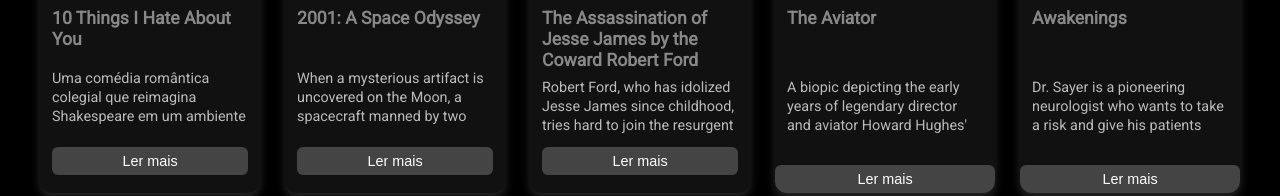
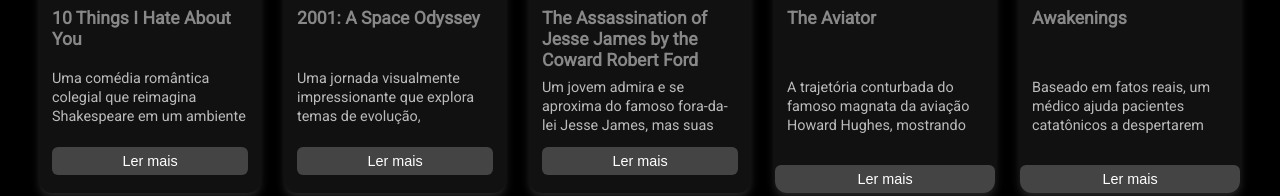
Before and after one commit to Ramalho-Sites/my-watch-list-movies, a plain HTML site: page index.html in a window 1280 px wide. Shown: the part 466-662 px from the top of the page. Drawn offline with Linux system fonts and the light colour scheme.

Commit message:
testes dos filme 1 2 3 4 5

```diff
--- a/index.html
+++ b/index.html
@@ -174,7 +174,7 @@
 </div>
 <div aria-atomic="true" aria-live="polite" class="posters-grid" id="postersGrid">
 
-<!-- Início do filme -->
+<!-- Início do filme 1  -->
 <div class="poster-card" data-description="Uma comédia romântica colegial que reimagina Shakespeare em um ambiente moderno. A história acompanha adolescentes lidando com amor, rebeldia e autoafirmação." data-link="https://hydrahd.sh/movie/53542-watch-10-things-i-hate-about-you-1999-online" data-title="10 Things I Hate About You" tabindex="0">
   <img alt="Poster de 10 Things I Hate About You" class="poster-image" height="450" src="imagens/10_Things_I_Hate_About_You.jpg" width="300"/>
   <div class="poster-info">
@@ -183,39 +183,39 @@
     <button class="read-more-btn" onclick="openModalFromCard(this, event)">Ler mais</button>
   </div>
 </div>
-<!-- Início do filme -->
-<div class="poster-card" data-description="When a mysterious artifact is uncovered on the Moon, a spacecraft manned by two humans and one supercomputer is sent to Jupiter to find its origins." data-link="https://www.imdb.com/title/tt0062622/" data-title="2001: A Space Odyssey" tabindex="0">
+<!-- Início do filme 2  -->
+<div class="poster-card" data-description="Uma jornada visualmente impressionante que explora temas de evolução, inteligência artificial e a vastidão do espaço. Um marco da ficção científica." data-link="https://netplayz.ru/watch?type=movie&amp;id=62" data-title="2001: A Space Odyssey" tabindex="0">
   <img alt="Poster de 2001: A Space Odyssey" class="poster-image" height="450" src="imagens/2001.png" width="300"/>
   <div class="poster-info">
     <div class="poster-title">2001: A Space Odyssey</div>
-    <div class="poster-description">When a mysterious artifact is uncovered on the Moon, a spacecraft manned by two humans and one supercomputer is sent to Jupiter to find its origins.</div><button class="read-more-btn" onclick="openModalFromCard(this, event)">Ler mais</button>
+    <div class="poster-description">Uma jornada visualmente impressionante que explora temas de evolução, inteligência artificial e a vastidão do espaço. Um marco da ficção científica..</div><button class="read-more-btn" onclick="openModalFromCard(this, event)">Ler mais</button>
   </div>
 </div>
-<!-- Início do filme -->
-<div class="poster-card" data-description="Robert Ford, who has idolized Jesse James since childhood, tries hard to join the resurgent gang of the Missouri outlaw, but gradually becomes resentful of the bandit leader." data-link="https://www.imdb.com/title/tt0443680/" data-title="The Assassination of Jesse James by the Coward Robert Ford" tabindex="0">
+<!-- Início do filme 3 -->
+<div class="poster-card" data-description="Um jovem admira e se aproxima do famoso fora-da-lei Jesse James, mas suas intenções escondem algo mais. Um faroeste lento e profundo sobre fama e traição." data-link="https://netplayz.ru/watch?type=movie&amp;id=4512" data-title="The Assassination of Jesse James by the Coward Robert Ford" tabindex="0">
   <img alt="Poster de The Assassination of Jesse James by the Coward Robert Ford" class="poster-image" height="450" src="imagens/The_Assassination_of_Jesse_James.jpg" width="300"/>
   <div class="poster-info">
     <div class="poster-title">The Assassination of Jesse James by the Coward Robert Ford</div>
-    <div class="poster-description">Robert Ford, who has idolized Jesse James since childhood, tries hard to join the resurgent gang of the Missouri outlaw, but gradually becomes resentful of the bandit leader.</div><button class="read-more-btn" onclick="openModalFromCard(this, event)">Ler mais</button>
+    <div class="poster-description">Um jovem admira e se aproxima do famoso fora-da-lei Jesse James, mas suas intenções escondem algo mais. Um faroeste lento e profundo sobre fama e traição.</div><button class="read-more-btn" onclick="openModalFromCard(this, event)">Ler mais</button>
   </div>
 </div>
-<!-- Início do filme -->
-<div class="poster-card" data-description="A biopic depicting the early years of legendary director and aviator Howard Hughes' career from the late 1920s to the mid 1940s." data-link="https://www.imdb.com/title/tt0338751/" data-title="The Aviator" tabindex="0">
+<!-- Início do filme 4 -->
+<div class="poster-card" data-description="A trajetória conturbada do famoso magnata da aviação Howard Hughes, mostrando sua genialidade, obsessões e a pressão da fama." data-link="https://netplayz.ru/watch?type=movie&amp;id=2567/" data-title="The Aviator" tabindex="0">
   <img alt="Poster de The Aviator" class="poster-image" height="450" src="imagens/The_Aviator.jpg" width="300"/>
   <div class="poster-info">
     <div class="poster-title">The Aviator</div>
-    <div class="poster-description">A biopic depicting the early years of legendary director and aviator Howard Hughes' career from the late 1920s to the mid 1940s.</div>
+    <div class="poster-description">A trajetória conturbada do famoso magnata da aviação Howard Hughes, mostrando sua genialidade, obsessões e a pressão da fama.</div>
   </div><button class="read-more-btn" onclick="openModalFromCard(this, event)">Ler mais</button>
 </div>
-<!-- Início do filme -->
-<div class="poster-card" data-description="Dr. Sayer is a pioneering neurologist who wants to take a risk and give his patients who suffer from encephalitis a drug used for Parkinson's Disease. He tries it out on one man who miraculously wakes from his perpetual catatonic ..." data-link="https://www.imdb.com/title/tt0099077/" data-title="Awakenings" tabindex="0">
+<!-- Início do filme 5 -->
+<div class="poster-card" data-description="Baseado em fatos reais, um médico ajuda pacientes catatônicos a despertarem usando um novo tratamento. Uma história comovente de esperança.    **Na Pasta**" data-link="https://netplayz.ru/watch?type=movie&amp;id=11005" data-title="Awakenings" tabindex="0">
   <img alt="Poster de Awakenings" class="poster-image" height="450" src="imagens/Awakenings.jpg" width="300"/>
   <div class="poster-info">
     <div class="poster-title">Awakenings</div>
-    <div class="poster-description">Dr. Sayer is a pioneering neurologist who wants to take a risk and give his patients who suffer from encephalitis a drug used for Parkinson's Disease. He tries it out on one man who miraculously wakes from his perpetual catatonic ...</div>
+    <div class="poster-description">Baseado em fatos reais, um médico ajuda pacientes catatônicos a despertarem usando um novo tratamento. Uma história comovente de esperança.</div>
   </div><button class="read-more-btn" onclick="openModalFromCard(this, event)">Ler mais</button>
 </div>
-<!-- Início do filme -->
+<!-- Início do filme 6 -->
 <div class="poster-card" data-description="Coerced into working for a crime boss, a young getaway driver must face the music when a doomed heist threatens his life, love, and freedom." data-link="https://www.imdb.com/title/tt3890160/" data-title="Baby Driver" tabindex="0">
   <img alt="Poster de Baby Driver" class="poster-image" height="450" src="imagens/Baby_Driver.jpg" width="300"/>
   <div class="poster-info">
@@ -223,7 +223,7 @@
     <div class="poster-description">Coerced into working for a crime boss, a young getaway driver must face the music when a doomed heist threatens his life, love, and freedom.</div><button class="read-more-btn" onclick="openModalFromCard(this, event)">Ler mais</button>
   </div>
 </div>
-<!-- Início do filme -->
+<!-- Início do filme 7 -->
 <div class="poster-card" data-description="A tale of outsized ambition and outrageous excess, it traces the rise and fall of multiple characters during an era of unbridled decadence and depravity in early Hollywood." data-link="https://www.imdb.com/title/tt10640346/" data-title="Babylon" tabindex="0">
   <img alt="Poster de Babylon" class="poster-image" height="450" src="imagens/Babylon.jpg" width="300"/>
   <div class="poster-info">
@@ -231,7 +231,7 @@
     <div class="poster-description">A tale of outsized ambition and outrageous excess, it traces the rise and fall of multiple characters during an era of unbridled decadence and depravity in early Hollywood.</div><button class="read-more-btn" onclick="openModalFromCard(this, event)">Ler mais</button>
   </div>
 </div>
-<!-- Início do filme -->
+<!-- Início do filme 8 -->
 <div class="poster-card" data-description="A family coping with addiction over many years goes through the heartbreaking and inspiring experience of survival, relapse and recovery." data-link="https://www.imdb.com/title/tt1226837/" data-title="Beautiful Boy" tabindex="0">
   <img alt="Poster de Beautiful Boy" class="poster-image" height="450" src="imagens/Beautiful_Boy.jpg" width="300"/>
   <div class="poster-info">
@@ -239,7 +239,7 @@
     <div class="poster-description">A family coping with addiction over many years goes through the heartbreaking and inspiring experience of survival, relapse and recovery.</div>
   </div><button class="read-more-btn" onclick="openModalFromCard(this, event)">Ler mais</button>
 </div>
-<!-- Início do filme -->
+<!-- Início do filme 9  -->
 <div class="poster-card" data-description="A young man and woman meet on a train in Europe, and wind up spending one evening together in Vienna. Unfortunately, both know that this will probably be their only night together." data-link="https://www.imdb.com/title/tt0112471/" data-title="Before Sunrise" tabindex="0">
   <img alt="Poster de Before Sunrise" class="poster-image" height="450" src="imagens/Before_Sunrise.jpg" width="300"/>
   <div class="poster-info">
@@ -247,7 +247,7 @@
     <div class="poster-description">A young man and woman meet on a train in Europe, and wind up spending one evening together in Vienna. Unfortunately, both know that this will probably be their only night together.</div><button class="read-more-btn" onclick="openModalFromCard(this, event)">Ler mais</button>
   </div>
 </div>
-<!-- Início do filme -->
+<!-- Início do filme 10 -->
 <div class="poster-card" data-description="Nine years after Jesse and Celine first met, they encounter each other again on the French leg of Jesse's book tour." data-link="https://www.imdb.com/title/tt0381681/" data-title="Before Sunset" tabindex="0">
   <img alt="Poster de Before Sunset" class="poster-image" height="450" src="imagens/Before_Sunset.jpg" width="300"/>
   <div class="poster-info">
```
